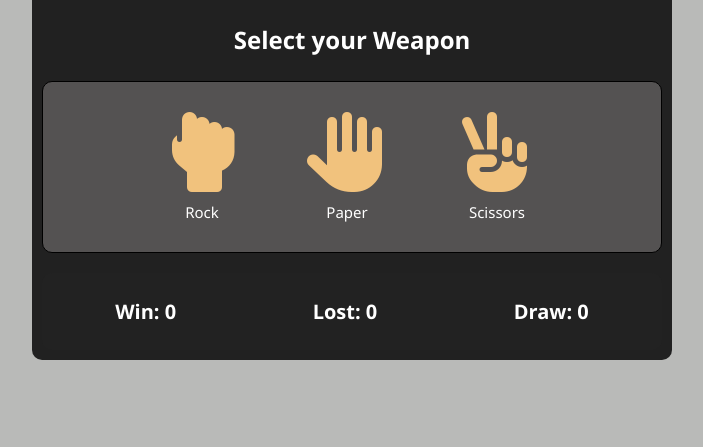
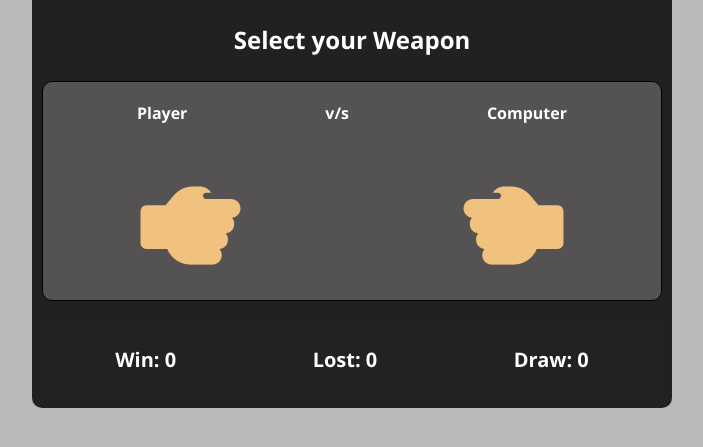
Before and after one commit to janrelle24/Rock-Paper-Scissors_Game, a plain HTML site: page index.html in a window 1280 px wide. Shown: the part 255-702 px from the top of the page, without its empty margins (288-991 px from the left). Drawn offline with Linux system fonts and the light colour scheme.

Commit message:
flip the rock icon to 90deg right and -90deg left

```diff
--- a/index.html
+++ b/index.html
@@ -35,10 +35,10 @@
             </div>
 
             <div class="icon-row">
-                <p class="area">
+                <p class="area left">
                     <i class="fa-solid fa-hand-back-fist"></i>
                 </p>
-                <p class="area">
+                <p class="area right">
                     <i class="fa-solid fa-hand-back-fist"></i>
                 </p>
             </div>
--- a/styles.css
+++ b/styles.css
@@ -50,8 +50,8 @@ h2{
     padding: 5px;
 }
 .main-container{
-    /*display: none;*/
-    display: flex;
+    display: none;
+    /*display: flex; */
     justify-content: center;
     align-items: center;
     margin-top: 20px;
@@ -62,7 +62,7 @@ h2{
     background-color: #545252;
 }
 .battle-container{
-    display: none;
+    /*display: none;*/
     justify-content: center;
     align-items: center;
     margin-top: 20px;
@@ -84,10 +84,18 @@ h2{
     justify-content: space-around;
     align-items: center;
     gap: 50px;
+    margin-top: 20px;
 }
 .area{
     font-size: 100px;
     margin: 0;
+}
+.area.left i{
+    transform: rotate(90deg);
+}
+.area.right i{
+    transform: rotate(-90deg) scaleX(-1);
+
 }
 
 .area i{
```
